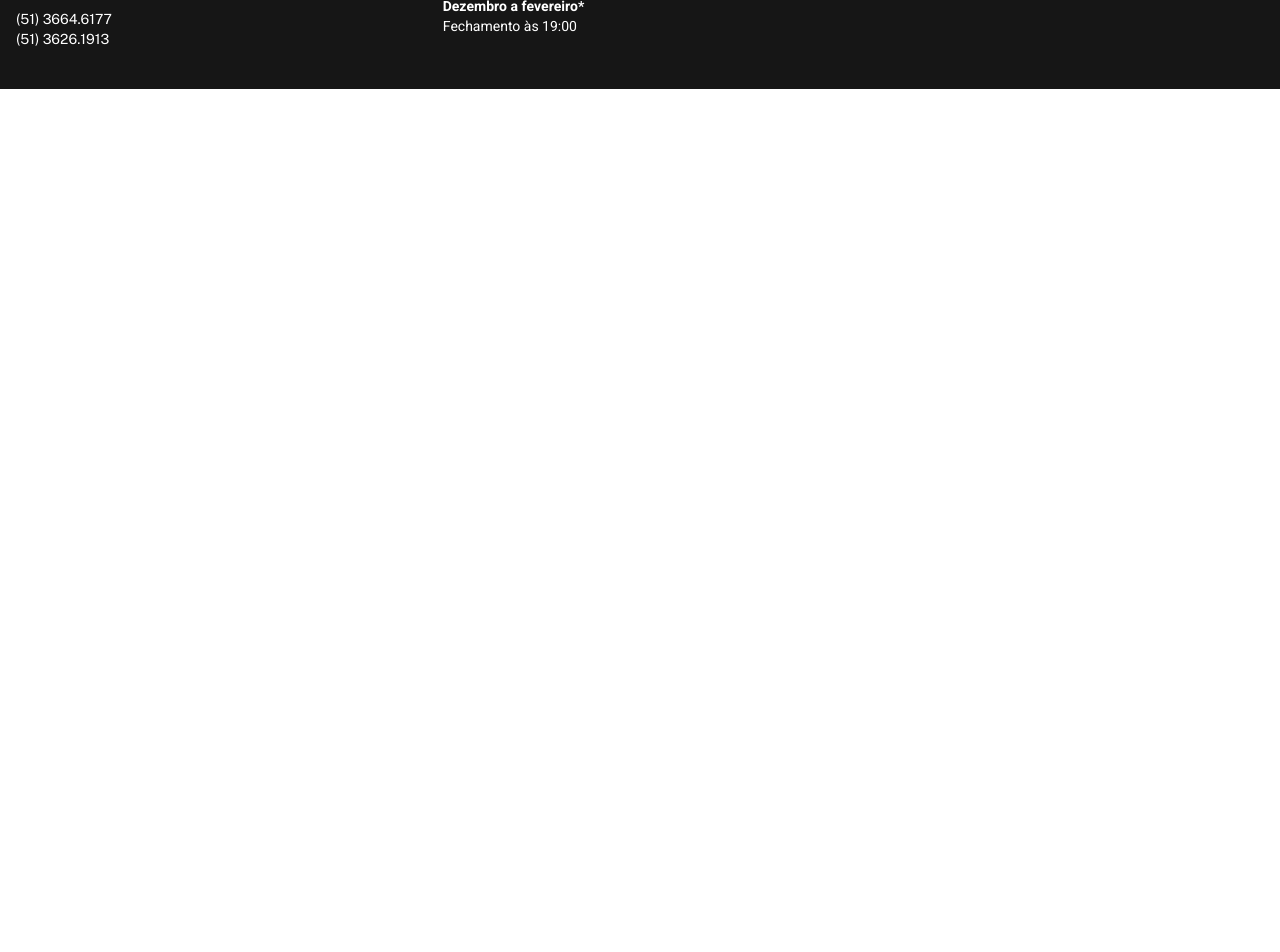
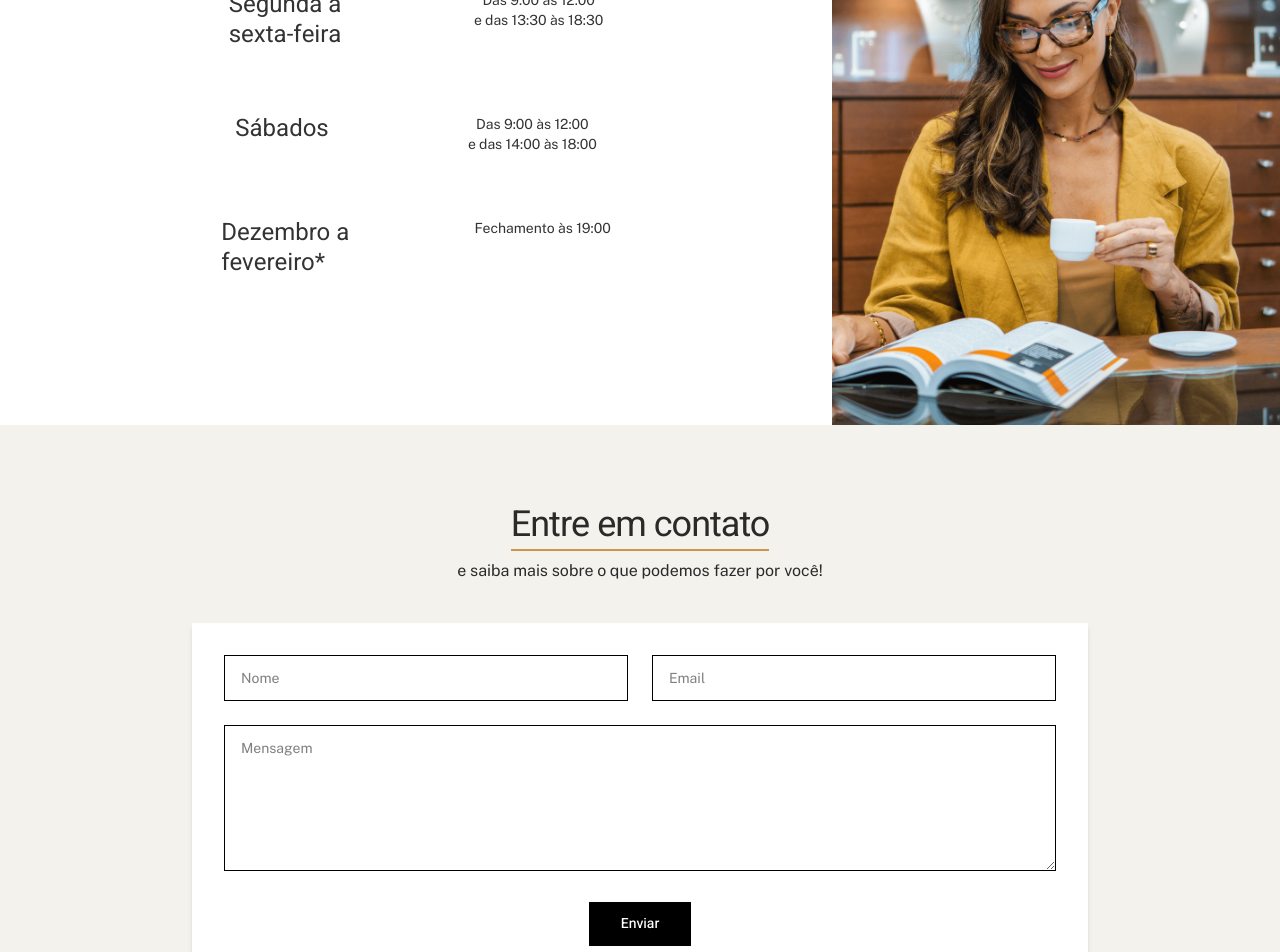
Before and after one commit to Adagen-Web/optica-real, a Next.js app: page /contato in a window 1280 px wide. Shown: the part 1100-2052 px from the top of the page. Before the commit the page ends 1189 px from the top, so only its background shows below. Built offline with nearby package versions, Linux system fonts and the light colour scheme.

Commit message:
forms contato

```diff
--- /dev/null
+++ b/app/components/contato/FormContato.tsx
@@ -0,0 +1,81 @@
+'use client';
+
+import { useState } from 'react';
+
+const FormContato = () => {
+  const [form, setForm] = useState({ nome: '', email: '', mensagem: '' });
+  const [status, setStatus] = useState<'idle' | 'loading' | 'success' | 'error'>('idle');
+
+  const handleChange = (e: React.ChangeEvent<HTMLInputElement | HTMLTextAreaElement>) => {
+    setForm({ ...form, [e.target.name]: e.target.value });
+  };
+
+  const handleSubmit = async (e: React.FormEvent) => {
+    e.preventDefault();
+    setStatus('loading');
+  };
+
+  return (
+    <section className="bg-off-white py-20 px-4">
+      <div className="text-center mb-10">
+        <h2 className="text-4xl font-normal tracking-[-1px] font-heebo text-[#2A2A29] border-b-2 inline-block border-[#ce954a] pb-1">
+          Entre em contato
+        </h2>
+        <p className="mt-2 text-[#2A2A29] font-public-sans font-normal">e saiba mais sobre o que podemos fazer por você!</p>
+      </div>
+
+      <div className="max-w-4xl mx-auto bg-white shadow-md p-8">
+        <form onSubmit={handleSubmit} className="space-y-6">
+          <div className="grid md:grid-cols-2 gap-6 font-public-sans font-normal">
+            <input
+              type="text"
+              name="nome"
+              placeholder="Nome"
+              value={form.nome}
+              onChange={handleChange}
+              required
+              className="border border-black w-full px-4 py-3 text-sm focus:outline-none"
+            />
+            <input
+              type="email"
+              name="email"
+              placeholder="Email"
+              value={form.email}
+              onChange={handleChange}
+              required
+              className="border border-black w-full px-4 py-3 text-sm focus:outline-none"
+            />
+          </div>
+
+          <textarea
+            name="mensagem"
+            placeholder="Mensagem"
+            value={form.mensagem}
+            onChange={handleChange}
+            required
+            rows={6}
+            className="border border-black w-full px-4 py-3 text-sm focus:outline-none font-public-sans font-normal text-black"
+          ></textarea>
+
+          <div className="text-center">
+            <button
+              type="submit"
+              disabled={status === 'loading'}
+              className="bg-black font-heebo font-medium cursor-pointer text-white px-8 py-3 text-sm hover:opacity-90 transition"
+            >
+              {status === 'loading' ? 'Enviando...' : 'Enviar'}
+            </button>
+            {status === 'success' && (
+              <p className="text-green-600 font-public-sans mt-2 text-sm">Mensagem enviada com sucesso!</p>
+            )}
+            {status === 'error' && (
+              <p className="text-red-600 mt-2 font-public-sans text-sm">Erro ao enviar. Tente novamente.</p>
+            )}
+          </div>
+        </form>
+      </div>
+    </section>
+  );
+};
+
+export default FormContato;
--- /dev/null
+++ b/app/components/contato/HorarioAtendimento.tsx
@@ -0,0 +1,57 @@
+const HorarioAtendimento = () => {
+  return (
+    <section className="bg-[#f7f6f2] w-full">
+      <div className="flex flex-col md:flex-row w-full h-full">
+        {/* Coluna de horários */}
+        <div className="bg-white w-full md:w-[65%] px-10 md:px-24 py-20 flex items-center min-h-[600px]">
+          <div className="w-full max-w-3xl">
+            <h2 className="text-3xl md:text-4xl font-light text-[#222] mb-12 text-center">
+              <span className="border-b-2 tracking-[-1px] font-heebo fon-normal border-[#ce954a] pb-1">Horários de atendimento</span>
+            </h2>
+
+            <div className="flex flex-col gap-y-16 text-[#333]">
+              {/* Segunda a sexta */}
+              <div className="flex justify-evenly">
+                <p className="text-2xl font-normal font-heebo leading-tight">
+                  Segunda a<br />sexta-feira
+                </p>
+                <div className="text-sm text-center font-public-sans">
+                  <p>Das 9:00 às 12:00</p>
+                  <p>e das 13:30 às 18:30</p>
+                </div>
+              </div>
+
+              {/* Sábados */}
+              <div className="flex justify-evenly">
+                <p className="text-2xl font-normal font-heebo leading-tight">Sábados</p>
+                <div className="text-sm text-center font-public-sans">
+                  <p>Das 9:00 às 12:00</p>
+                  <p>e das 14:00 às 18:00</p>
+                </div>
+              </div>
+
+              {/* Dezembro a fevereiro */}
+              <div className="flex justify-evenly">
+                <p className="text-2xl font-normal font-heebo leading-tight">Dezembro a<br />fevereiro*</p>
+                <div className="text-sm text-center font-public-sans">
+                  <p>Fechamento às 19:00</p>
+                </div>
+              </div>
+            </div>
+          </div>
+        </div>
+
+        {/* Imagem à direita */}
+        <div className="w-full md:w-[35%] h-full">
+          <img
+            src="/social/1.png"
+            alt="Colaboradora Real"
+            className="w-full h-full object-cover"
+          />
+        </div>
+      </div>
+    </section>
+  );
+};
+
+export default HorarioAtendimento;
--- a/app/contato/page.tsx
+++ b/app/contato/page.tsx
@@ -1,4 +1,6 @@
 import ContatoPage from "../components/contato/ContatoPage";
+import FormContato from "../components/contato/FormContato";
+import HorarioAtendimento from "../components/contato/HorarioAtendimento";
 import SectionContato from "../components/contato/SectionContato";
 
 
@@ -7,6 +9,8 @@ export default function Home() {
     <>
       <ContatoPage />
       <SectionContato />
+      <HorarioAtendimento />
+      <FormContato />
     </>
   );
 }
```
